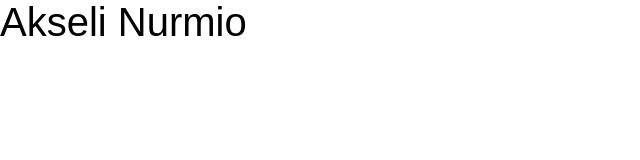
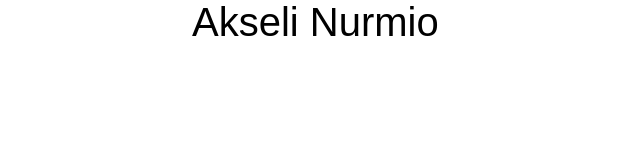
Before and after one commit to akselinurmio/akselinurmio.fi, a Gatsby site: page / in a window 1280 px wide. Shown: the whole page, without its empty margins (0-640 px from the left). Built offline with nearby package versions, Linux system fonts and the light colour scheme; Gatsby itself is replaced by a stand-in of ours; a web font is replaced by a local one.

Commit message:
Add Container component

```diff
--- /dev/null
+++ b/src/components/Container.tsx
@@ -0,0 +1,8 @@
+import styled from "styled-components"
+
+const Container = styled.div`
+  margin-left: 15%;
+  margin-right: 7.5%;
+`
+
+export default Container
--- a/src/pages/index.tsx
+++ b/src/pages/index.tsx
@@ -2,6 +2,7 @@ import React from "react"
 import Layout from "../layouts/MainLayout"
 import SEO from "../components/SEO"
 import StructuredData from "../components/StructuredData"
+import Container from "../components/Container"
 
 const title = "Akseli Nurmio"
 const description =
@@ -45,7 +46,9 @@ const IndexPage = () => {
     <>
       <SEO title={title} description={description} />
       <Layout>
-        <h1>{title}</h1>
+        <Container>
+          <h1>{title}</h1>
+        </Container>
       </Layout>
       <StructuredData data={structuredDataOfPerson} />
       <StructuredData data={structuredDataOfWebSite} />
```
